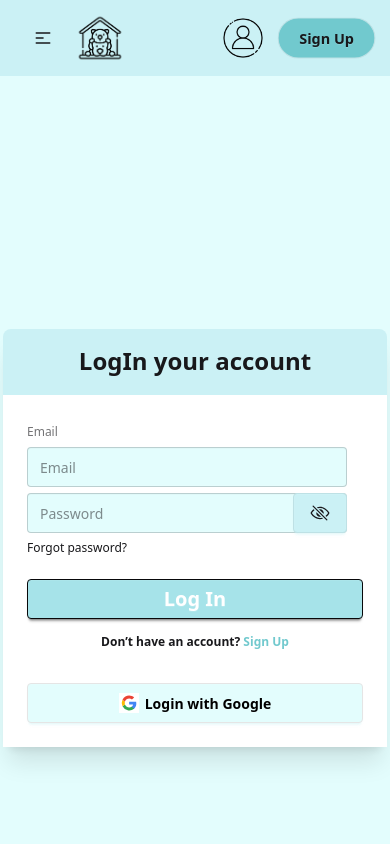
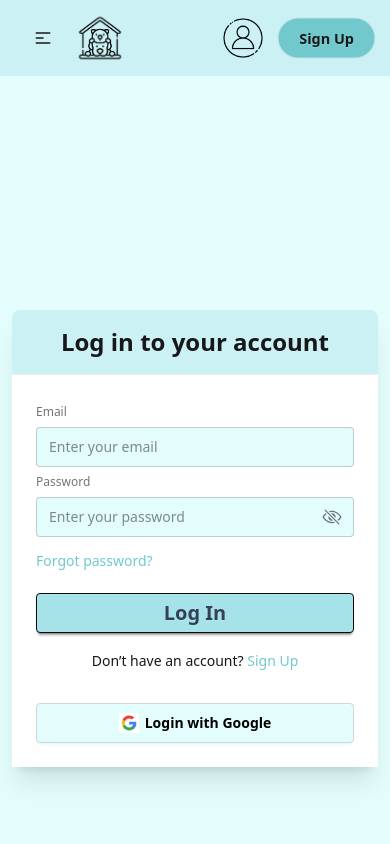
Before and after one commit to getSohelRana/pets-care, a React (Vite) app: page /auth/login in a window 390 px wide. Shown: the top 844 px of the page. Built offline with nearby package versions, Linux system fonts and the light colour scheme; no server answers.

Commit message:
fix login page functionality

```diff
--- a/src/components/PetDetails/PetDetails.jsx
+++ b/src/components/PetDetails/PetDetails.jsx
@@ -45,11 +45,11 @@ const PetDetails = () => {
     e.target.reset();
   };
   return (
-    <div className="card bg-white shadow-sm md:w-4/6 mx-auto px-2">
+    <div className="card bg-white shadow-sm md:w-4/6 mx-auto ">
       <title>Pets details</title>
-      <figure>
+      <figure className="p-5 ">
         <img
-          className="w-full md:h-100 object-cover"
+          className="w-full md:h-100 object-cover rounded-xl"
           src={image}
           alt={serviceName}
         />
--- a/src/pages/Login.jsx
+++ b/src/pages/Login.jsx
@@ -19,21 +19,24 @@ const Login = () => {
 
     // check empty
     if (!email || !password) {
-      toast.error("Oops! Some fields are missing. Please fill them in.");
+      toast.error("Oops! Some fields are missing. Please fill in both fields.");
       return;
     }
-
+    // user sign in
     signIn(email, password)
       .then((res) => {
         const user = res.user;
-        console.log(user);
+        //show success messeage
+        toast.success(`Welcome back, ${user.displayName || "user"}!`);
+        // console.log(user);
         navigate(`${location.state ? location.state : "/"}`);
+        e.target.reset();
       })
       .catch((error) => {
         toast.error(error.message);
       });
-    toast.success("Successfully login!");
-    e.target.reset();
+
+
   };
 
   // handle sign with goole
@@ -49,30 +52,37 @@ const Login = () => {
       });
   };
   // handle password reset
-  const handlePasswordReset = () => {
-    const email = emailRef.current.value.trim();
+  const handlePasswordReset = (e) => {
+    e.preventDefault();
+    const email = emailRef.current?.value.trim();
     //check empty email fields
     if (!email) {
       toast.error("Please enter your email first.");
       return;
     }
-    console.log(email);
+    // console.log(email);
+    //user reset password firebase
     resetPassword(email)
       .then(() => {
         toast.success("Password reset email sent! Please check your inbox.");
+        document.getElementById("password_reseter").close();
+
       })
       .catch((error) => {
-        const errorMessages = error.message;
-        console.log(errorMessages);
+        toast.error(error.message);
+        // const errorMessages = error.message;
+        // console.log(errorMessages);
       });
   };
   return (
-    <div className="flex justify-center items-center min-h-screen">
-      <div className="card bg-base-200 w-full max-w-sm shrink-0 shadow-xl">
-        <h1 className="text-center py-4 text-2xl border-b-2 border-base-200 font-semibold">
-          LogIn your account
+    <div className="flex justify-center items-center min-h-screen bg-base-100 px-3">
+      <div className="card bg-base-200 w-full max-w-sm shadow-xl">
+        <h1 className="text-center py-4 text-2xl font-semibold border-b border-base-300">
+          Log in to your account
         </h1>
+
         <div className="card-body bg-white">
+          {/* Login Form */}
           <form onSubmit={handleLogin}>
             <fieldset className="fieldset">
               {/* Email */}
@@ -82,21 +92,22 @@ const Login = () => {
                 type="email"
                 name="email"
                 className="input"
-                placeholder="Email"
+                placeholder="Enter your email"
               />
 
               {/* Password */}
+              <label className="label">Password</label>
               <div className="relative">
                 <input
                   type={togglePassword ? "text" : "password"}
                   name="password"
-                  className="input"
-                  placeholder="Password"
+                  className="input w-full pr-12"
+                  placeholder="Enter your password"
                 />
                 <button
+                  type="button"
                   onClick={() => setTogglePassword(!togglePassword)}
-                  type="button"
-                  className="btn absolute top-0 right-4 z-1"
+                  className="absolute right-3 top-1/2 -translate-y-1/2 text-gray-500 cursor-pointer"
                 >
                   {togglePassword ? (
                     <IoEyeOutline size={20} />
@@ -106,29 +117,37 @@ const Login = () => {
                 </button>
               </div>
 
-              {/* Reset password*/}
-              <div>
-                <a onClick={handlePasswordReset} className="link link-hover">
+              {/* Forgot password */}
+              <div className="mt-2">
+                <a
+                  onClick={() =>
+                    document.getElementById("password_reseter").showModal()
+                  }
+                  className="link link-hover text-sm text-primary"
+                >
                   Forgot password?
                 </a>
               </div>
 
-              <button className="btn btn-neutral mt-4 bg-secondary text-white text-xl ">
+              {/* Login Button */}
+              <button className="btn btn-neutral mt-4 bg-secondary text-xl text-gray-700 w-full">
                 Log In
               </button>
 
-              <p className="text-center font-semibold mt-2">
+              {/* Signup Redirect */}
+              <p className="text-center mt-3 text-sm">
                 Don’t have an account?{" "}
-                <span className="text-primary link-hover">
-                  <Link to="/auth/signup">Sign Up</Link>
-                </span>
+                <Link to="/auth/signup" className="text-primary link-hover">
+                  Sign Up
+                </Link>
               </p>
             </fieldset>
           </form>
-          {/* Google */}
+
+          {/* Google Login */}
           <button
             onClick={handleGoogleLogin}
-            className="btn bg-base-100 text-black border-[#e5e5e5] mt-5"
+            className="btn bg-base-100 border border-gray-300 text-black mt-5 w-full"
           >
             <svg
               aria-label="Google logo"
@@ -138,48 +157,74 @@ const Login = () => {
               viewBox="0 0 512 512"
             >
               <g>
-                <path d="m0 0H512V512H0" fill="#fff"></path>
+                <path d="M0 0h512v512H0z" fill="#fff" />
                 <path
                   fill="#34a853"
                   d="M153 292c30 82 118 95 171 60h62v48A192 192 0 0190 341"
-                ></path>
+                />
                 <path
                   fill="#4285f4"
-                  d="m386 400a140 175 0 0053-179H260v74h102q-7 37-38 57"
-                ></path>
+                  d="M386 400a140 175 0 0053-179H260v74h102q-7 37-38 57"
+                />
                 <path
                   fill="#fbbc02"
-                  d="m90 341a208 200 0 010-171l63 49q-12 37 0 73"
-                ></path>
+                  d="M90 341a208 200 0 010-171l63 49q-12 37 0 73"
+                />
                 <path
                   fill="#ea4335"
-                  d="m153 219c22-69 116-109 179-50l55-54c-78-75-230-72-297 55"
-                ></path>
+                  d="M153 219c22-69 116-109 179-50l55-54c-78-75-230-72-297 55"
+                />
               </g>
             </svg>
             Login with Google
           </button>
         </div>
       </div>
+
+      {/* Reset Password Modal */}
+      <dialog
+        id="password_reseter"
+        className="modal modal-bottom sm:modal-middle px-2"
+      >
+        <div className="modal-box mx-auto">
+          <h3 className="font-semibold text-lg mb-3">Reset Your Password</h3>
+          <form
+            onSubmit={handlePasswordReset}
+            className="flex flex-col gap-4 justify-center items-center"
+          >
+            <fieldset className="fieldset w-full max-w-sm" >
+              <label className="label">Typer your registered email</label>
+              <input
+                ref={emailRef}
+                type="email"
+                className="input w-full text-[17px] focus:outline-primary focus:border-0"
+                placeholder="Enter your email"
+              />
+            </fieldset>
+
+            <button type="submit" className="btn btn-primary max-w-sm text-gray-700">
+              Send Reset Email
+            </button>
+          </form>
+
+          <div className="modal-action">
+            <form method="dialog">
+              <button className="btn">Close</button>
+            </form>
+          </div>
+        </div>
+      </dialog>
+
+      {/* Toaster */}
       <Toaster
-        position="left-bottom"
+        position="bottom-left"
         toastOptions={{
-          // Define default options
-          className: "",
           duration: 3000,
-          removeDelay: 100,
           style: {
             background: "#ff9e9e",
             color: "#000",
           },
-
-          // Default options for specific types
           success: {
-            duration: 3000,
-            iconTheme: {
-              primary: "green",
-              secondary: "#000",
-            },
             style: {
               background: "#7cf2c3",
               color: "#000",
@@ -189,6 +234,7 @@ const Login = () => {
       />
     </div>
   );
+
 };
 
 export default Login;
```
